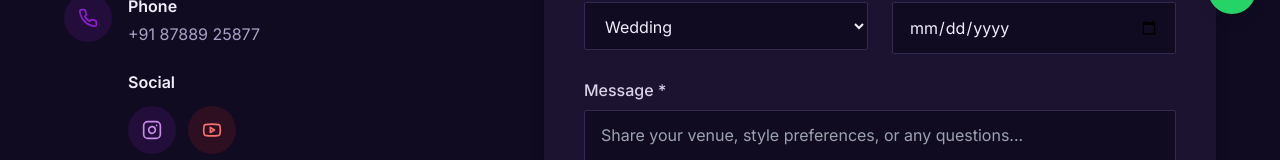
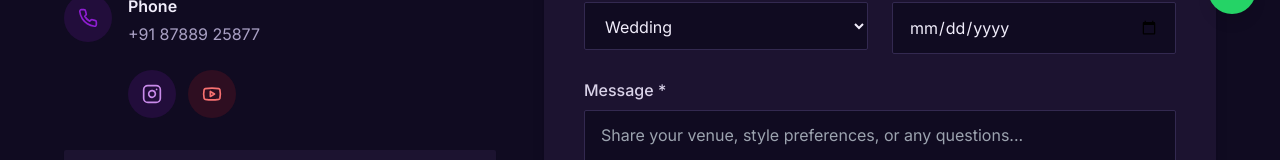
Before and after one commit to HeminKale/LLVphotoGraphy, a React (Vite) app: page /contact in a window 1280 px wide. Shown: the part 762-922 px from the top of the page. Built offline with nearby package versions, Linux system fonts and the light colour scheme.

Commit message:
Remove Social heading above contact logos

```diff
--- a/src/pages/Contact.tsx
+++ b/src/pages/Contact.tsx
@@ -152,7 +152,6 @@ export default function Contact() {
                   </div>
 
                   <div className="pl-16">
-                    <h3 className="font-semibold text-[#F1EDFB] mb-3">Social</h3>
                     <div className="flex gap-3">
                       <a href={studio.instagram} target="_blank" rel="noopener noreferrer"
                         aria-label="Follow Love Light Vision on Instagram" title="Instagram"
```
